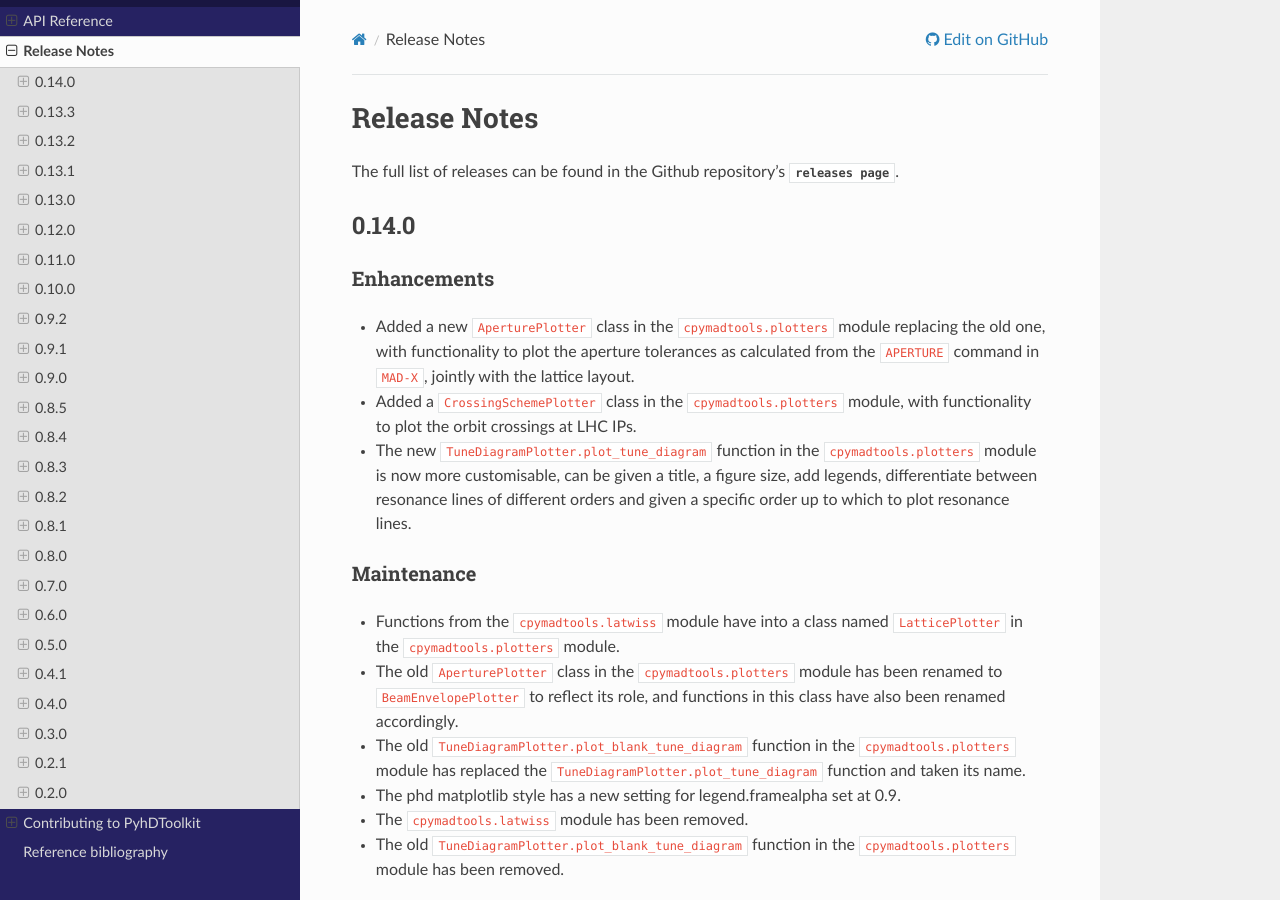
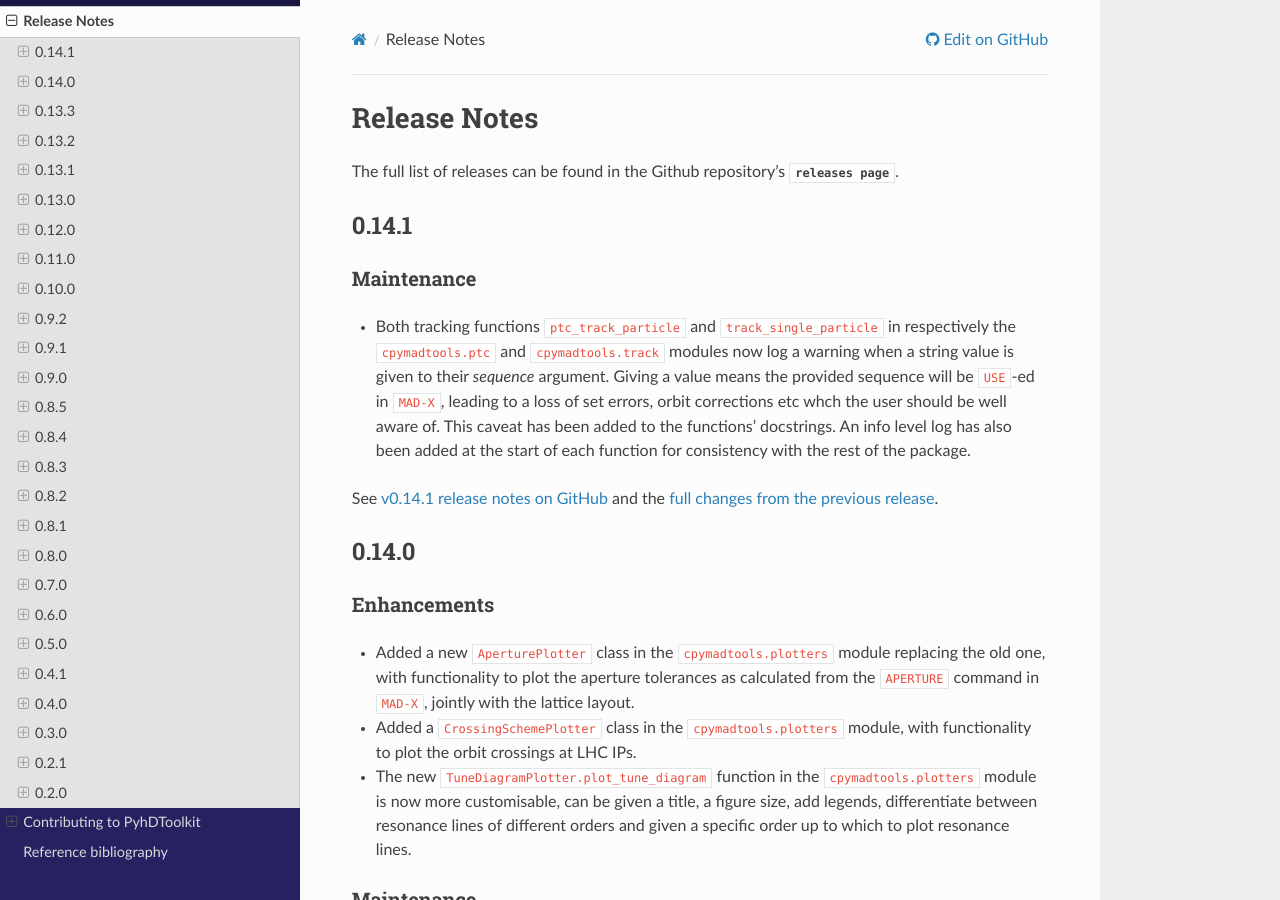
Before and after one commit to fsoubelet/PyhDToolkit, a Sphinx documentation site: the page built from docs/release.rst, in a window 1280 px wide and 900 px high. Built offline with Sphinx 7.4.7 and the Read the Docs theme 2.0.0, drawn with Linux system fonts in a browser that asks for light colours; pages that are not in the unit, such as notebooks, are missing from menus.

Commit message:
release 0.14.1

```diff
--- a/docs/release.rst
+++ b/docs/release.rst
@@ -2,6 +2,19 @@ Release Notes
 =============
 
 The full list of releases can be found in the Github repository's `releases page <https://github.com/fsoubelet/PyhDToolkit/releases>`.
+
+.. _release_0.14.1:
+
+0.14.1
+------
+
+Maintenance
+~~~~~~~~~~~
+
+* Both tracking functions ``ptc_track_particle`` and ``track_single_particle`` in respectively the ``cpymadtools.ptc`` and ``cpymadtools.track`` modules now log a warning when a string value is given to their *sequence* argument. Giving a value means the provided sequence will be ``USE``-ed in ``MAD-X``, leading to a loss of set errors, orbit corrections etc whch the user should be well aware of. This caveat has been added to the functions' docstrings. An info level log has also been added at the start of each function for consistency with the rest of the package.
+
+See `v0.14.1 release notes on GitHub <https://github.com/fsoubelet/PyhDToolkit/releases/tag/0.14.1>`_ and the `full changes from the previous release <https://github.com/fsoubelet/PyhDToolkit/compare/0.14.0...0.14.1>`_.
+
 
 .. _release_0.14.0:
 
```
